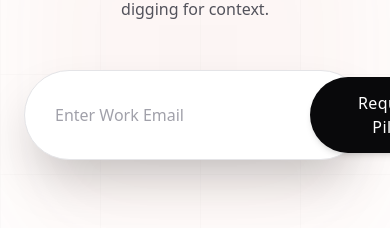
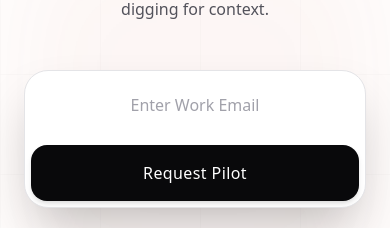
Before and after one commit to sahilghewari/nexaworks-v2, a Next.js app: page / in a window 390 px wide. Shown: the part 526-754 px from the top of the page. Built offline with nearby package versions, Linux system fonts and the light colour scheme; no server answers.

Commit message:
fix: hero section mobile responsiveness

```diff
--- a/src/components/sections/Hero.tsx
+++ b/src/components/sections/Hero.tsx
@@ -71,7 +71,7 @@ export function Hero() {
           </p>
 
           <form onSubmit={handleSubmit} className="mt-12 w-full max-w-lg relative">
-            <div className={`flex w-full items-center p-1.5 shadow-2xl border ${status === 'success' ? 'border-green-500 bg-green-50' : 'border-[#E4E4E7] bg-white'} rounded-full transition-all`}>
+            <div className={`flex flex-col sm:flex-row w-full items-stretch sm:items-center p-1.5 gap-3 sm:gap-0 shadow-2xl border ${status === 'success' ? 'border-green-500 bg-green-50' : 'border-[#E4E4E7] bg-white'} rounded-3xl sm:rounded-full transition-all`}>
               <input
                 required
                 disabled={status === "loading" || status === "success"}
@@ -79,12 +79,12 @@ export function Hero() {
                 value={email}
                 onChange={(e) => setEmail(e.target.value)}
                 placeholder={status === "success" ? "Success! We'll reach out." : "Enter Work Email"}
-                className="flex-1 px-6 py-3 text-[#09090B] placeholder-[#A1A1AA] outline-none bg-transparent disabled:opacity-50"
+                className="flex-1 px-6 py-4 sm:py-3 text-[#09090B] placeholder-[#A1A1AA] outline-none bg-transparent disabled:opacity-50 text-center sm:text-left"
               />
               <button
                 disabled={status === "loading" || status === "success"}
                 type="submit"
-                className={`flex items-center justify-center gap-2 px-8 py-3.5 rounded-full font-medium tracking-wide transition-all shadow-md active:scale-95 min-w-[160px] ${
+                className={`flex items-center justify-center gap-2 px-8 py-4 sm:py-3.5 rounded-2xl sm:rounded-full font-medium tracking-wide transition-all shadow-md active:scale-95 min-w-full sm:min-w-[160px] ${
                   status === "success"
                     ? "bg-green-600 text-white cursor-default"
                     : "bg-[#09090B] text-white hover:bg-[#27272A]"
@@ -100,7 +100,7 @@ export function Hero() {
               </button>
             </div>
             {status === "error" && (
-              <p className="absolute top-full mt-2 text-xs text-red-600 font-medium">Something went wrong. Please try again.</p>
+              <p className="absolute top-full mt-2 left-0 right-0 text-center text-xs text-red-600 font-medium">Something went wrong. Please try again.</p>
             )}
           </form>
         </motion.div>
```
